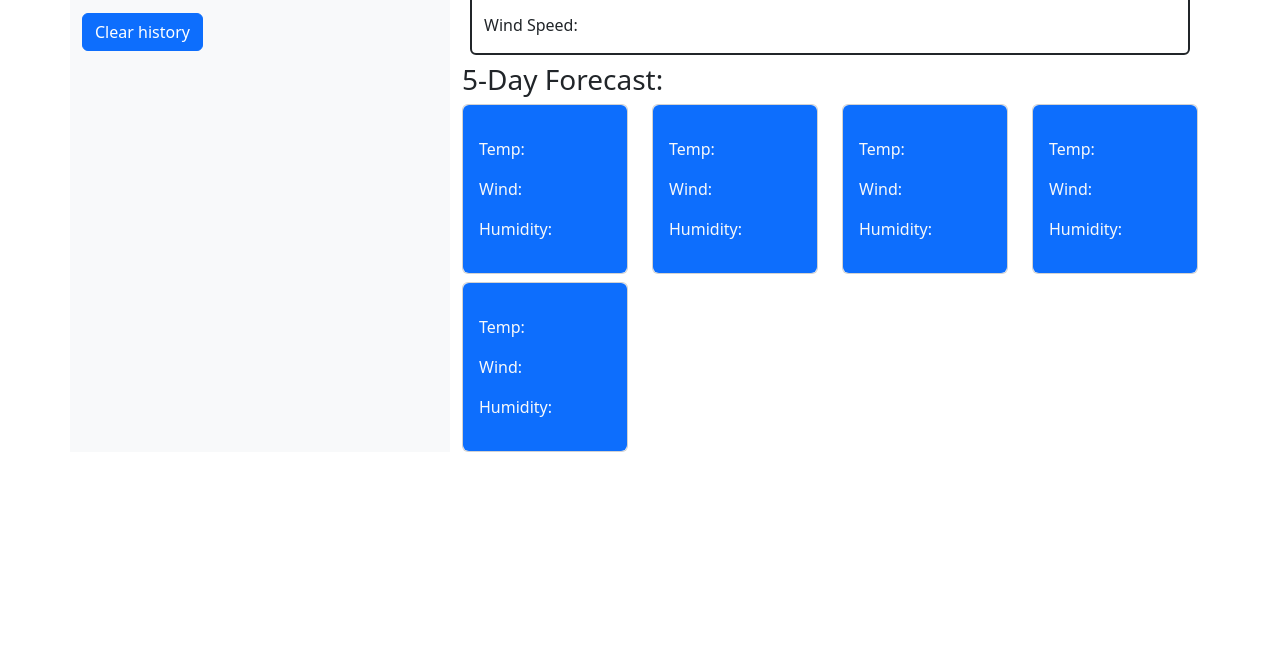
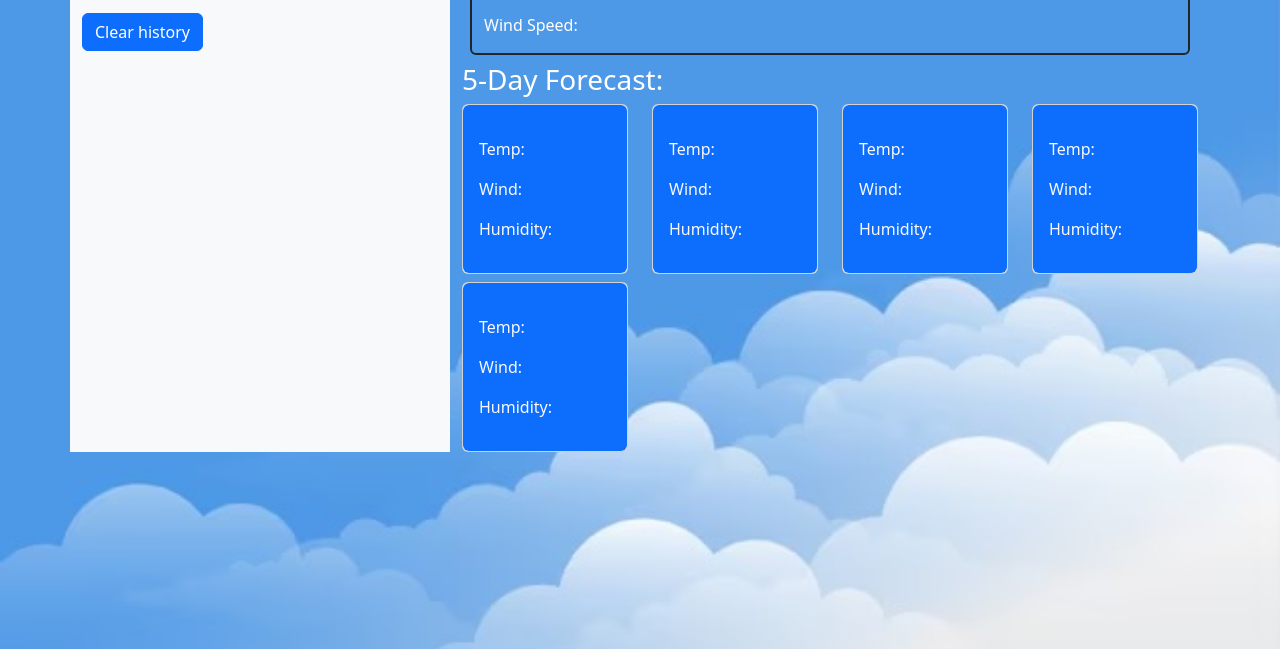
Before and after one commit to Jujunakarmi/Weather-dashboard, a plain HTML site: page index.html in a window 1280 px wide. Shown: the part 151-800 px from the top of the page. Drawn offline with nearby package versions, Linux system fonts and the light colour scheme.

Commit message:
Trying to see bg

```diff
--- a/assets/css/style.css
+++ b/assets/css/style.css
@@ -4,11 +4,11 @@
 
 }
 
-/* body{
-    background-image: url("/images/sky.jpeg");
+body{
+    background-image: url("/images/clouds.jpeg");
     background-size:cover;
     color: white;
-} */
+}
 .card{
     width:100%;
     min-width:90%;
```
Also changed, not shown: images/clouds.jpeg (added), 1 other file.
